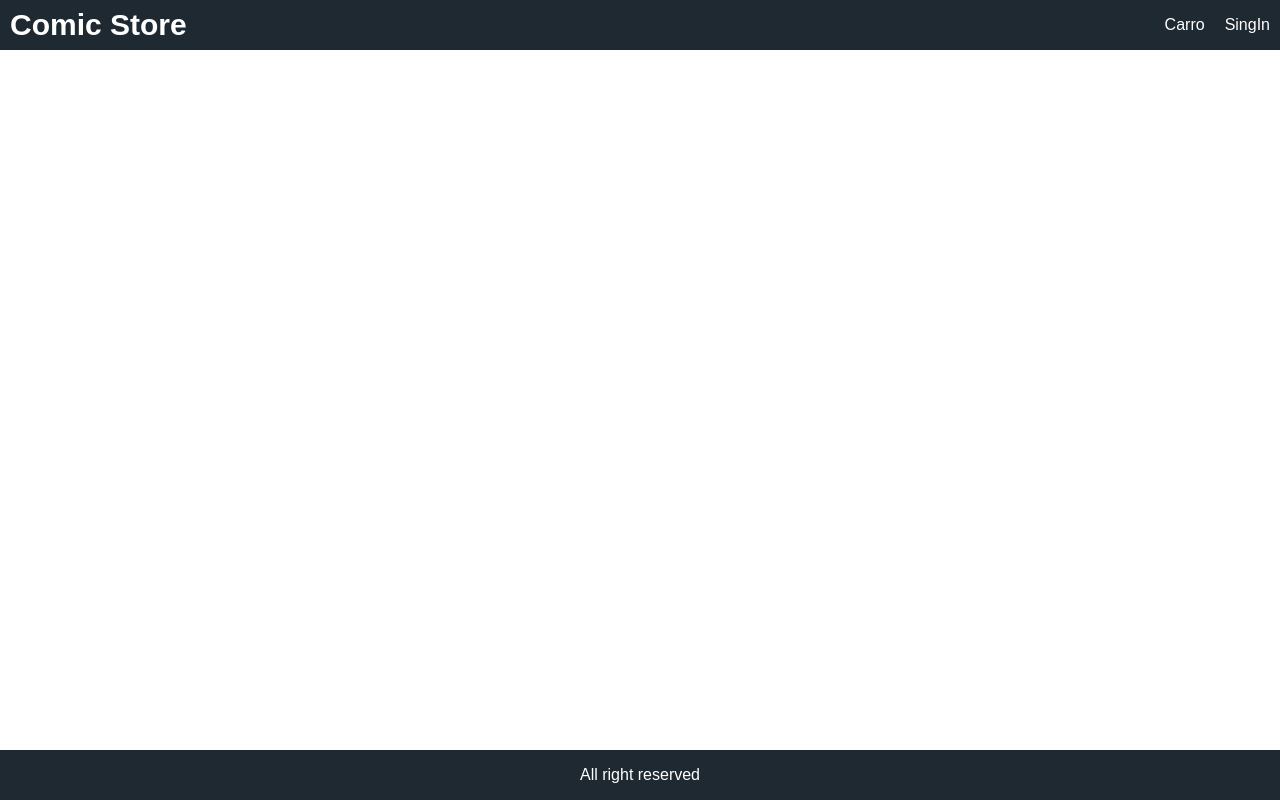
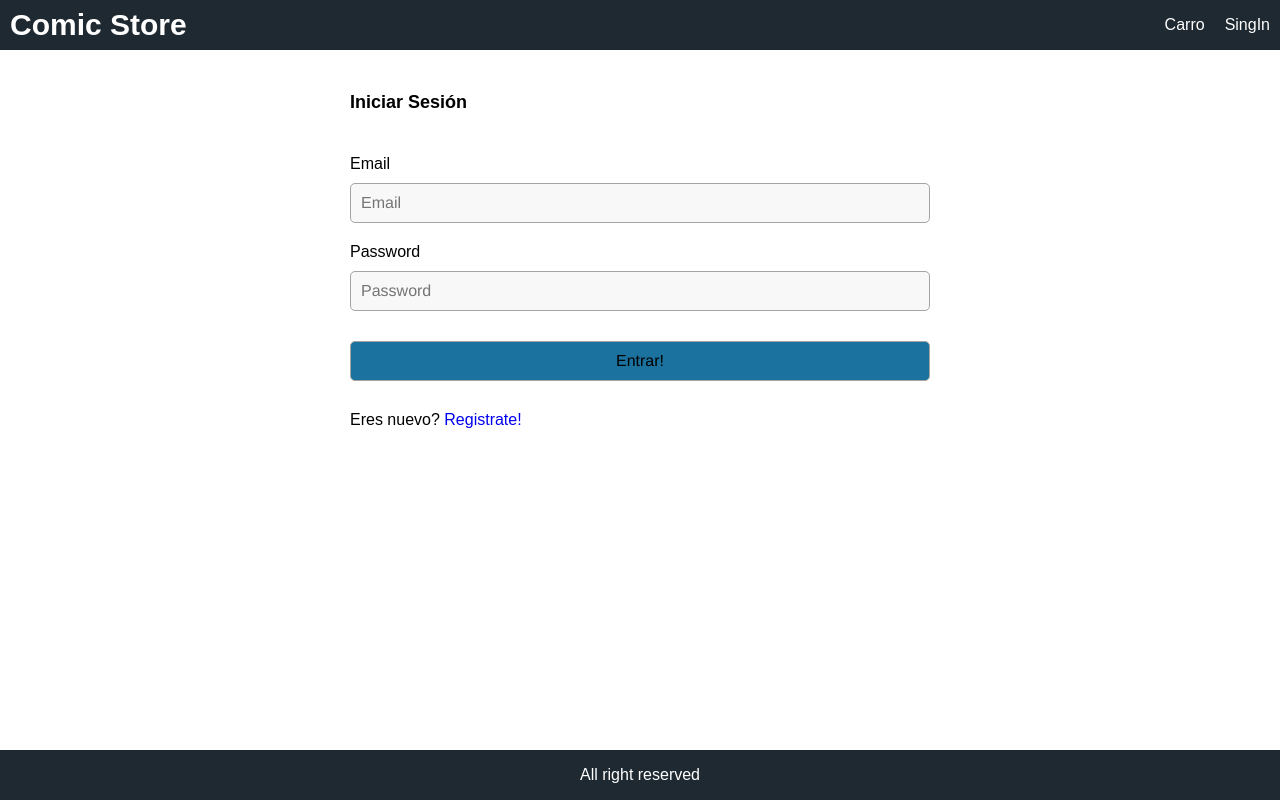
Before and after one commit to FranQuarnolo/finalProgramacion-2021, a React (Create React App) app in the folder front/: page /login in a window 1280 px wide. Built offline with nearby package versions, Linux system fonts and the light colour scheme.

Commit message:
Pantalla Login

```diff
--- a/front/src/App.js
+++ b/front/src/App.js
@@ -4,6 +4,7 @@ import { BrowserRouter, Route, Link } from "react-router-dom";
 import Carrito from "./pages/Carrito";
 import Home from "./pages/Home";
 import ProductoView from "./pages/ProductoView";
+import Login from './pages/Login';
 
 function App() {
   const cart = useSelector((state) => state.cart);
@@ -25,11 +26,12 @@ function App() {
                 <span className="badge">{cartItems.length}</span>
               )}
             </Link>
-            <Link to="/singin">SingIn</Link>
+            <Link to="/login">SingIn</Link>
           </div>
         </header>
         <main>
           <Route path="/" component={Home} exact></Route>
+          <Route path="/login" component={Login}></Route>
           <Route path="/producto/:id" component={ProductoView}></Route>
           <Route path="/cart/:id?" component={Carrito}></Route>
         </main>
--- a/front/src/index.css
+++ b/front/src/index.css
@@ -193,6 +193,21 @@ img.large {
 .card-body > * {
   margin-bottom: 0.5rem;
 }
+/* Form */
+.form {
+  max-width: 60rem;
+  margin: 0 auto;
+}
+.form > div {
+  display: flex;
+  flex-direction: column;
+  margin: 1rem;
+}
+.form label {
+  margin: 1rem 0;
+  display: block;
+}
+
 .pages {
   font-size: 1.5rem;
   color: rgba(87, 0, 14, 0.884);
--- /dev/null
+++ b/front/src/pages/Login.js
@@ -0,0 +1,52 @@
+import React, { useState } from "react";
+import { Link } from "react-router-dom";
+
+export default function Login() {
+  const [email, setEmail] = useState("");
+  const [password, setPassword] = useState("");
+  const submitHandler = (e) => {
+    e.preventDefault();
+    // TODO: sign in action
+  };
+  return (
+    <div>
+      <form className="form" onSubmit={submitHandler}>
+        <div>
+          <h1>Iniciar Sesión</h1>
+        </div>
+        <div>
+          <label htmlFor="email">Email</label>
+          <input
+            type="email"
+            id="email"
+            placeholder="Email"
+            required
+            onChange={(e) => setEmail(e.target.value)}
+          ></input>
+        </div>
+        <div>
+          <label htmlFor="password">Password</label>
+          <input
+            type="password"
+            id="password"
+            placeholder="Password"
+            required
+            onChange={(e) => setPassword(e.target.value)}
+          ></input>
+        </div>
+        <div>
+          <label />
+          <button className="primary" type="submit">
+            Entrar!
+          </button>
+        </div>
+        <div>
+          <label />
+          <div>
+            Eres nuevo? <Link to="/registro">Registrate!</Link>
+          </div>
+        </div>
+      </form>
+    </div>
+  );
+}
```
